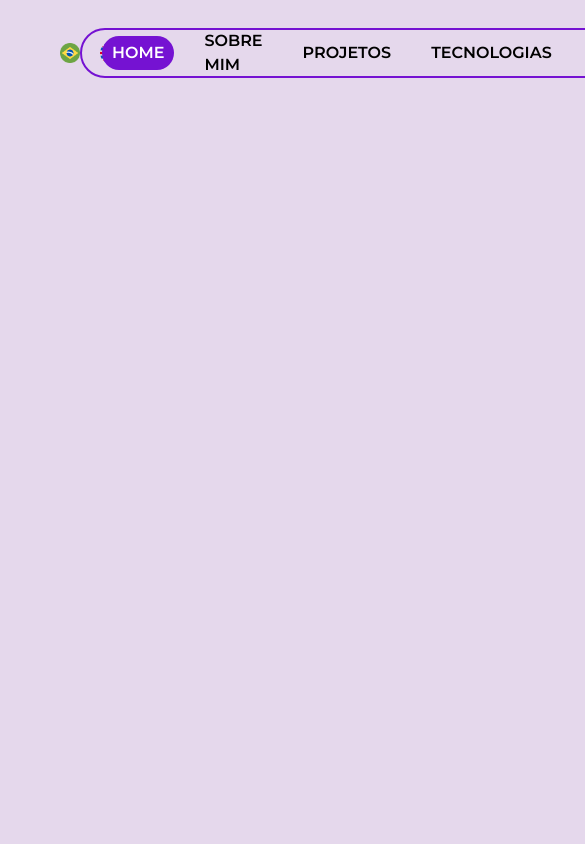
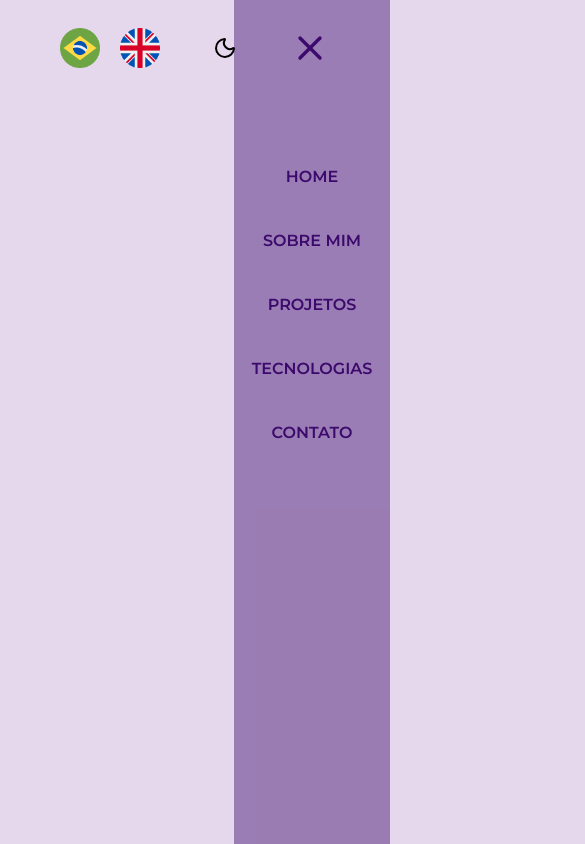
Before and after one commit to giovanaassis/my_portfolio, a React (Vite) app: page / in a window 390 px wide. Shown: the top 844 px of the page, 585 px wide, since content can reach past the window. Built offline with nearby package versions, Linux system fonts and the light colour scheme; a web font is replaced by a local one.

Commit message:
feat: finished the mobile navbar

```diff
--- a/src/components/Navbar.tsx
+++ b/src/components/Navbar.tsx
@@ -1,6 +1,6 @@
 import Brasil from "@/assets/brasil.png";
 import UK from "@/assets/united-kingdom.png";
-import { MoonIcon } from "lucide-react";
+import { MoonIcon, MenuIcon, XIcon } from "lucide-react";
 import { useState } from "react";
 
 function Navbar() {
@@ -12,6 +12,7 @@ function Navbar() {
     "tecnologias",
     "contato",
   ];
+  const [openMenu, setOpenMenu] = useState<boolean>(true);
 
   return (
     <nav className="flex w-full items-center justify-between px-15 pt-7">
@@ -21,8 +22,8 @@ function Navbar() {
         <img src={UK} alt="united-kingdom-flag" width={40} />
       </div>
 
-      {/* MENUBAR */}
-      <ul className="relative h-[50px] px-5 border-2 border-primary-purple rounded-full flex items-center justify-center gap-5">
+      {/* MENUBAR FOR BIG SCREENS */}
+      <ul className="relative h-[50px] px-5 border-2 border-primary-purple rounded-full lg:flex items-center justify-center gap-5 hidden">
         {navItems.map((item, index) => (
           <li
             key={index}
@@ -40,6 +41,27 @@ function Navbar() {
       <button>
         <MoonIcon />
       </button>
+
+      {/* MENUBAR FOR MOBILE */}
+      {openMenu ? (
+        <XIcon
+          className="text-secondary-purple cursor-pointer lg:hidden"
+          size={40}
+          onClick={() => setOpenMenu(!openMenu)}
+        />
+      ) : (
+        <MenuIcon
+          className="text-secondary-purple cursor-pointer lg:hidden"
+          size={40}
+          onClick={() => setOpenMenu(!openMenu)}
+        />
+      )}
+
+      <ul className={`navbarMobile lg:hidden ${openMenu ? "activeMenu" : ""}`}>
+        {navItems.map((item, index) => (
+          <li key={index}>{item}</li>
+        ))}
+      </ul>
     </nav>
   );
 }
--- a/src/index.css
+++ b/src/index.css
@@ -1,19 +1,20 @@
-@import url('https://fonts.googleapis.com/css2?family=Bakbak+One&display=swap');
-@import url('https://fonts.googleapis.com/css2?family=Montserrat:ital,wght@0,100..900;1,100..900&display=swap');
+@import url("https://fonts.googleapis.com/css2?family=Bakbak+One&display=swap");
+@import url("https://fonts.googleapis.com/css2?family=Montserrat:ital,wght@0,100..900;1,100..900&display=swap");
 @import "tailwindcss";
 @import "tw-animate-css";
 /* font-family: "Bakbak One", sans-serif; */
 @custom-variant dark (&:is(.dark *));
 
 @theme {
-  --color-primary-purple: #7512D2;
-  --color-secondary-purple: #3C096C;
+  --color-primary-purple: #7512d2;
+  --color-secondary-purple: #3c096c;
 }
 
 @layer base {
   body {
     background-color: #e5d8ec;
     font-family: "Montserrat", sans-serif;
+    overflow: hidden;
   }
 
   button {
@@ -34,6 +35,28 @@
   .activeNavItem {
     background-color: var(--color-primary-purple);
     color: white;
+  }
+
+  .navbarMobile {
+    position: absolute;
+    top: 0;
+    right: 0;
+    z-index: -1;
+    min-height: 100vh;
+    background-color: #3c096c71;
+    color: var(--color-secondary-purple);
+    padding-top: 10rem;
+    width: 40%;
+    display: flex;
+    flex-direction: column;
+    align-items: center;
+    gap: 30px;
+    transform: translateX(100%);
+    transition: all .3s;
+  }
+
+  .activeMenu {
+    transform: translateX(0%);
   }
 }
 
```
